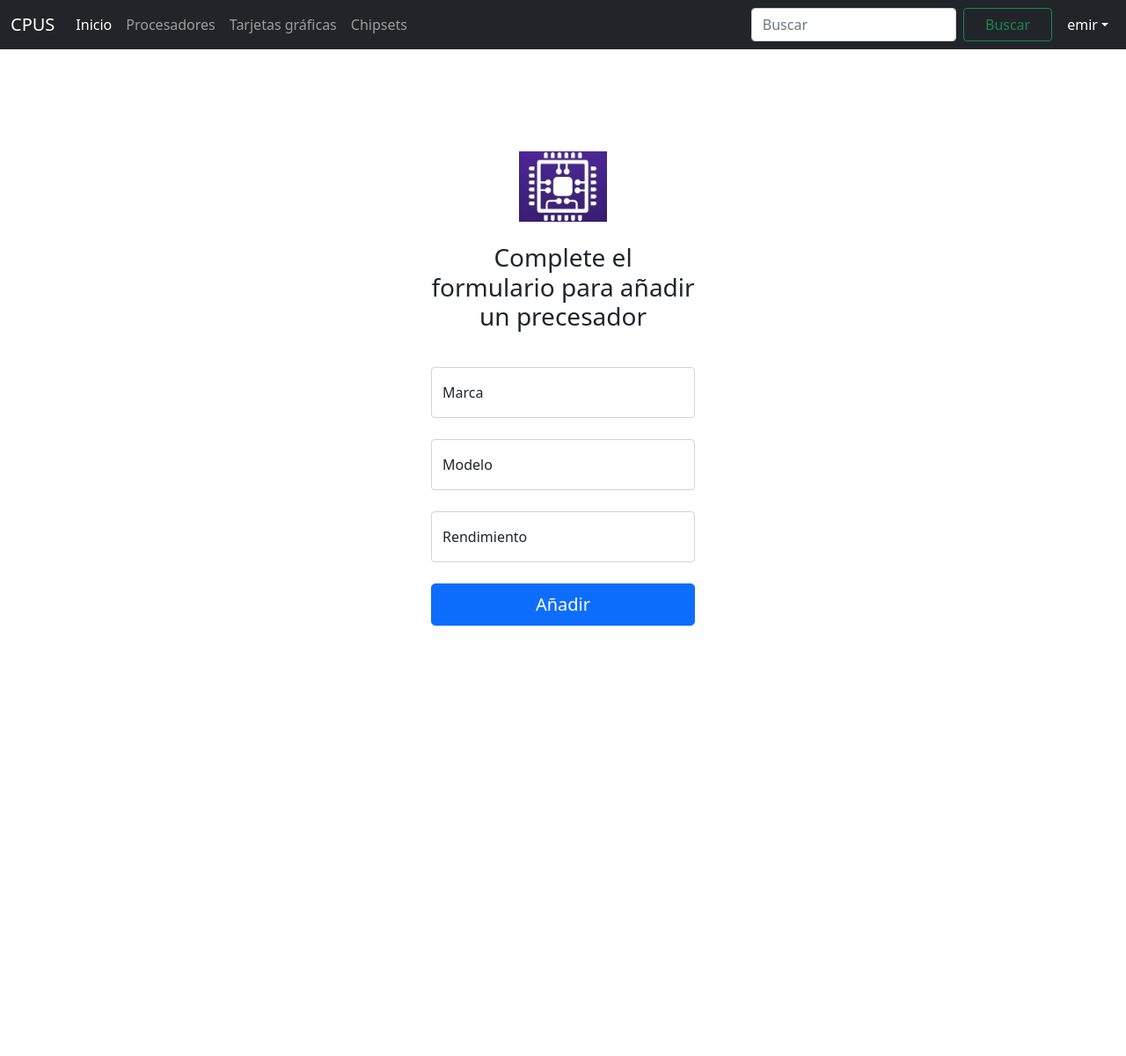
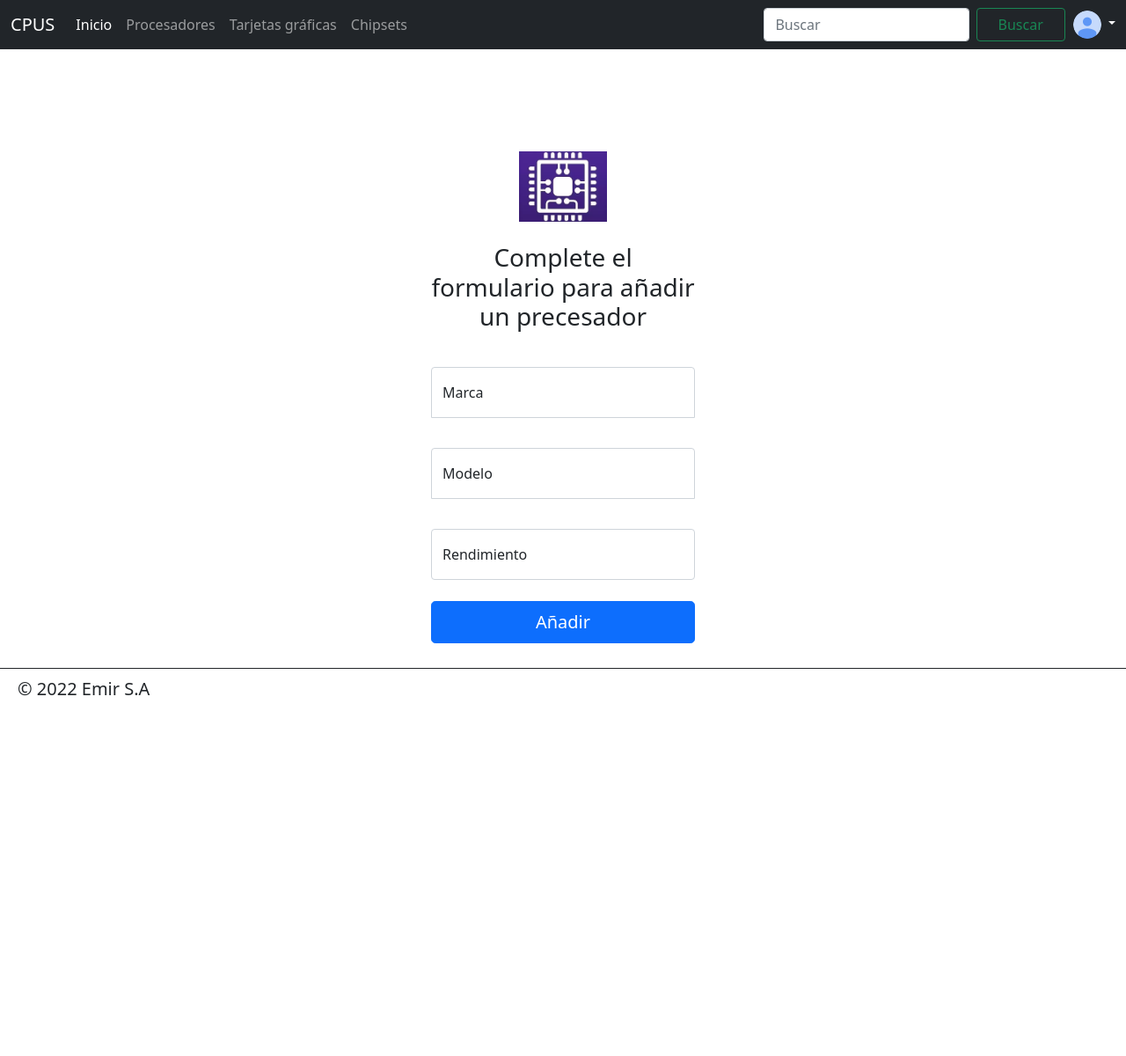
Before and after one commit to emirgonzalez55/Aplicacion-web-crud-php, a PHP site: page /addcpu.php in a window 1280 px wide. Shown: the whole page at 88% size. After the commit the page ends 791 px from the top, so only its background shows below. Run offline with PHP 8.4, Linux system fonts and the light colour scheme; a user stored in the database is signed in.

Commit message:
Mejoras visuales

```diff
--- a/base/base.php
+++ b/base/base.php
@@ -38,23 +38,33 @@
         </li>
       </ul>
       <form class="d-flex" action="consultasmutiples.php" method="POST" >
-
         <input type="search" required name ="consulta" class="form-control me-2 Search " id="floatingInput" placeholder="Buscar">
         <button class="btn btn-outline-success buscar" type="submit">Buscar</button>>
       </form>
-      </ul>
-      </ul>
-      <li class="nav-item dropdown navbar-nav">
-            <a class="nav-link dropdown-toggle active "  href="#" id="dropdown01" data-bs-toggle="dropdown" aria-expanded="false">
-            <?php print_r($_SESSION['user_id']); ?></a>
-            <ul class="dropdown-menu dropdown-menu-dark dropdown-menu-lg-end " aria-labelledby="dropdown01">
-              <li><a class="dropdown-item" id="boton">Modo oscuro</a></li>
-              <li><a class="dropdown-item active" href="logout.php">Cerrar sesion</a></li>
-            </ul>
-          </li>
+      <div class="dropdown text-end">
+          <a href="" class="d-block link-light text-decoration-none dropdown-toggle" id="dropdownUser1" data-bs-toggle="dropdown" aria-expanded="false">
+            <img src="img/login.png" alt="mdo" width="32" height="32" class="rounded-circle">
+          </a>
+          <ul class="dropdown-menu dropdown-menu-dark dropdown-menu-lg-end " aria-labelledby="dropdownUser1">
+            <li><a class="dropdown-item " href="#">Usuario:
+            <?php print_r($_SESSION['user_id']); ?>
+            </a></li>
+            <li><a class="dropdown-item" href="#" id="boton">Modo oscuro</a></li>
+            <li><hr class="dropdown-divider"></li>
+            <li><a class="dropdown-item active" href="logout.php">Cerrar sesion</a></li>
+          </ul>
+        </div>
+      </div>
     </div>
-  </div>
 </nav>
+
+<div class=" lead ">
+  <footer class="py-2 lead">
+    <div class="">
+      <span class="">&copy; 2022 Emir S.A</span>
+    </div>
+  </footer>
+</div>
 
  <body>
     <script src="css/modo.js"></script>
--- a/css/styles.css
+++ b/css/styles.css
@@ -1,12 +1,3 @@
-
-/*body {
-  display: flex;
-  align-items: center;
-  padding-top: 40px;
-  padding-bottom: 40px;
-  background-color: #f5f5f5;
-}
-*/
 .form-signin {
   width: 100%;
   max-width: 330px;
@@ -19,8 +10,8 @@
   z-index: 2;
 }
 
-.form-signin input[type="email"] {
-  margin-bottom: -1px;
+.form-signin input[type="text"] {
+  margin-bottom: 10px;
   border-bottom-right-radius: 0;
   border-bottom-left-radius: 0;
 }
@@ -32,7 +23,6 @@
 }
 /* Show it is fixed to the top */
 body {
-  min-height: 75rem;
   padding-top: 4.5rem;
 }
 body.dark-theme img {
@@ -104,7 +94,6 @@ h1 {
 }
 .Tablas {
   margin: auto;
-  width: 50%;
   padding: 40px;
   text-align: center;
 }
@@ -141,3 +130,16 @@ h1 {
 
 
 }
+html {
+  min-height: 100%;
+  position: relative;
+  padding-bottom: 60px;
+}
+footer {
+  position: absolute;
+  bottom: 0;
+  width: 100%;
+  padding-left: 20px;
+  border-top: 1px solid;
+
+}
--- a/index.php
+++ b/index.php
@@ -19,7 +19,7 @@
       $_SESSION['user_id'] = $results['nombre'];
       header("Location:inicio.php");
     } else {
-      $message = 'El usaurio ingresado no existe';
+      $message = '¡El usuario y/o contraseña son incorrectos!';
     }
   }
 ?>
@@ -61,7 +61,7 @@
 
 <main class="form-signin">
   <form action="index.php" method="POST" >
-    <img class="mb-4" src="img/login.png" alt="" width="72" height="57">
+    <img class="mb-4" src="img/login.png" alt="" width="100" height="100">
     <h1 class="h3 mb-3 fw-normal">Inciar sesion</h1>
     <a href="registrar.php">Registrarse
       <br>
@@ -90,7 +90,7 @@
 
 <nav class="navbar navbar-expand-md navbar-dark fixed-top bg-dark">
   <div class="container-fluid">
-    <a class="navbar-brand" href="login.php">CPUS</a>
+    <a class="navbar-brand" href="index.php">CPUS</a>
     <ul class="navbar-nav me-auto mb-2 mb-md-0">
       </ul>
       <a  class="btn btn-primary" id="boton">Modo oscuro</a>
```
Also changed, not shown: registrar.php (+3 -4 lines), img/login.png.
